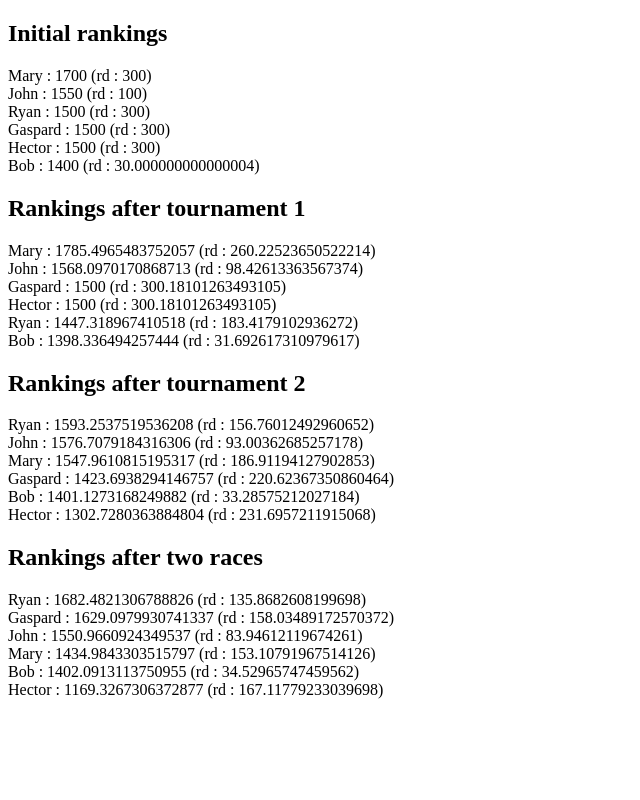
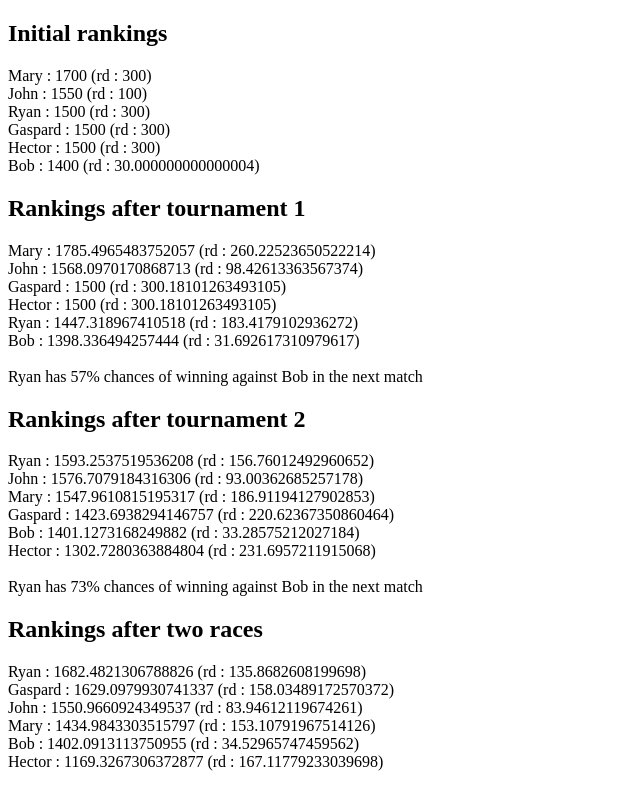
Before and after one commit to mmai/glicko2js, a website: page example/index.html in a window 1280 px wide. Shown: the whole page, without its empty margins (0-640 px from the left). Drawn offline with Linux system fonts and the light colour scheme.

Commit message:
outcome prediction doc

```diff
--- a/example/index.html
+++ b/example/index.html
@@ -58,6 +58,7 @@
 
             glicko.updateRatings(matches);
             showRankings();
+            document.write("<div><br>Ryan has " + Math.ceil(Ryan.predict(Bob) * 100) + "% chances of winning against Bob in the next match</div>");
         </script>
 
         <h2>Rankings after tournament 2</h2>
@@ -71,7 +72,11 @@
             matches.push([Mary, John, 0]);
             glicko.updateRatings(matches);
             showRankings();
+
+            document.write("<div><br>Ryan has " + Math.ceil(glicko.predict(Ryan, Bob) * 100) + "% chances of winning against Bob in the next match</div>");
         </script>
+
+
 
         <h2>Rankings after two races</h2>
         <script>
--- a/glicko2.js
+++ b/glicko2.js
@@ -286,6 +286,10 @@
             this.calculatePlayersRatings();
         };
 
+        Glicko2.prototype.predict = function(player1, player2){
+          return player1.predict(player2);
+        };
+
         //============== VOLATILITY ALGORITHMS (Step 5 of the global glicko2 algorithm)
         var volatility_algorithms = {
             oldprocedure: function(v, delta) {
```
Also changed, not shown: test/glicko2.js (+4 -0 lines), README.md.
